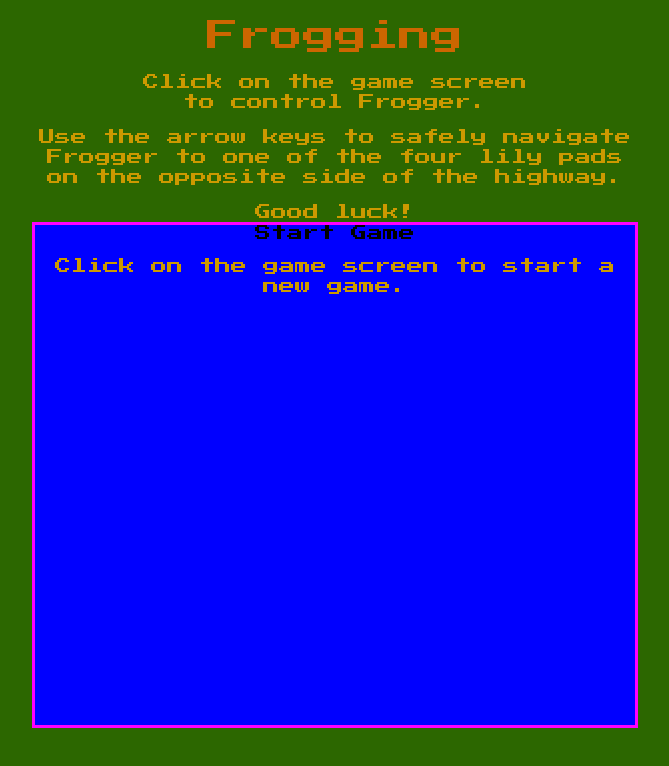
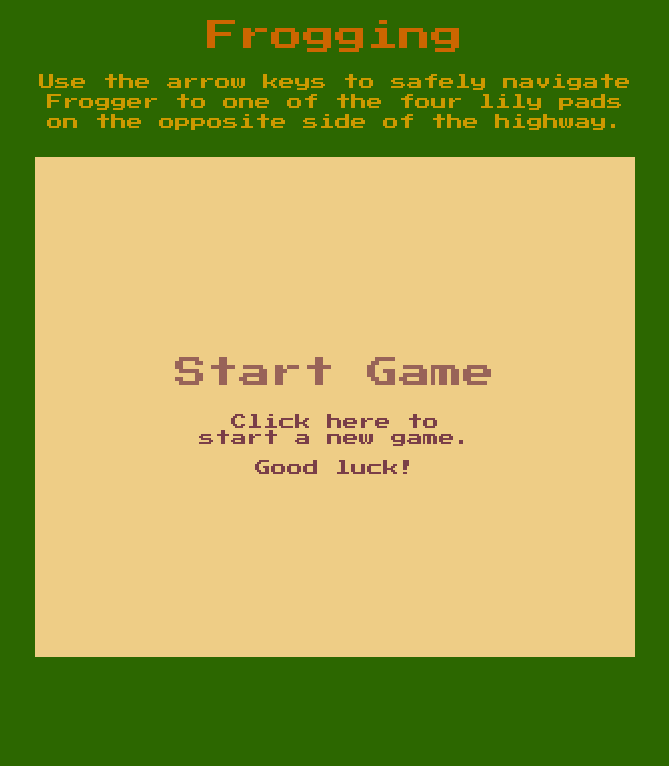
Before and after one commit to ActionJonny/Frogger, a website: page index.html in a window 1280 px wide. Shown: the whole page, without its empty margins (305-974 px from the left). Drawn offline with Linux system fonts and the light colour scheme.

Commit message:
styles to start game wrap w blinking txt

```diff
--- a/index.html
+++ b/index.html
@@ -10,13 +10,12 @@
 <body>
   <header>
    <h1>Frogging</h1>
-   <p>Click on the game screen<br>to control Frogger.</p>
    <p>Use the arrow keys to safely navigate Frogger to one of the four lily pads on the opposite side of the highway.</p>
-   <p>Good luck!</p>
   </header>
   <section id="start-game">
     <h2>Start Game</h2>
-    <p>Click on the game screen to start a new game.</p>
+    <h3>Click here to<br>start a new game.</h3>
+    <h3>Good luck!</h3>
   </section>
   <section id="canvas-wrap">
     <canvas id="world"
--- a/lib/styles.css
+++ b/lib/styles.css
@@ -23,27 +23,39 @@
 
 .game-canvas {
   background-color: #1A1A1A;
-  /*display: block;*/
-  /*margin: 25px auto 5px auto;*/
   outline: none;
 }
 
 #canvas-wrap {
-  margin: auto;
+  margin: 25px auto 0px auto;
   position: relative;
   height: 500px;
   width: 600px;
 }
 
 #start-game {
-  margin: auto;
+  position: absolute;
+  margin: 25px auto 0px auto;
   right: 0;
   left: 0;
-  position: absolute;
-  border: 3px solid magenta;
   height: 500px;
   width: 600px;
-  background-color: blue;
   text-align: center;
   z-index: 5;
+  background-color: #EECD86;
+  color: #7A3E48;
 }
+
+h2 {
+  margin: 200px 0 25px 0;
+  font-size: 2rem;
+  animation: blinker 1.8s linear infinite;
+}
+
+@keyframes blinker {
+  50% { opacity: 0.4; }
+}
+
+h3 {
+  margin-bottom: 14px;
+}
```
